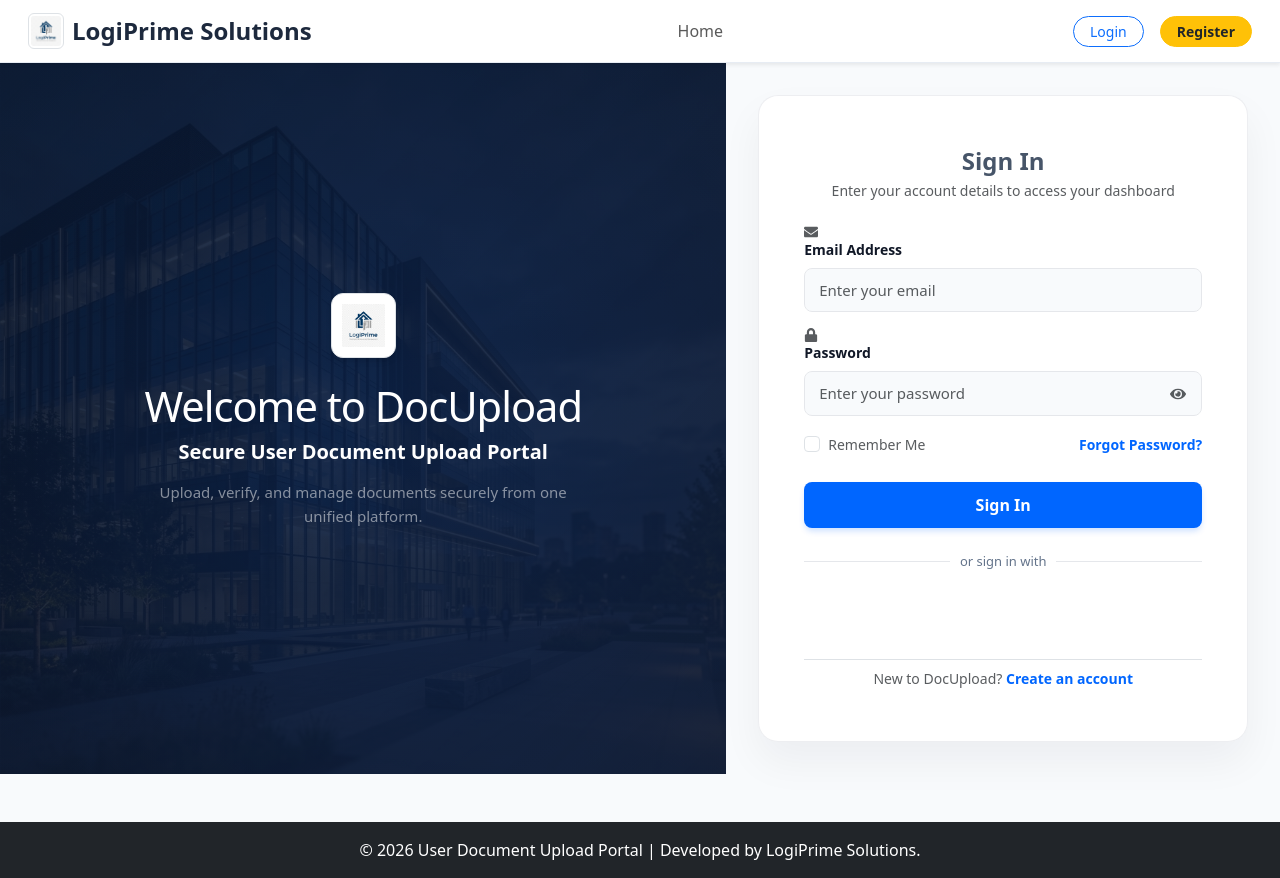
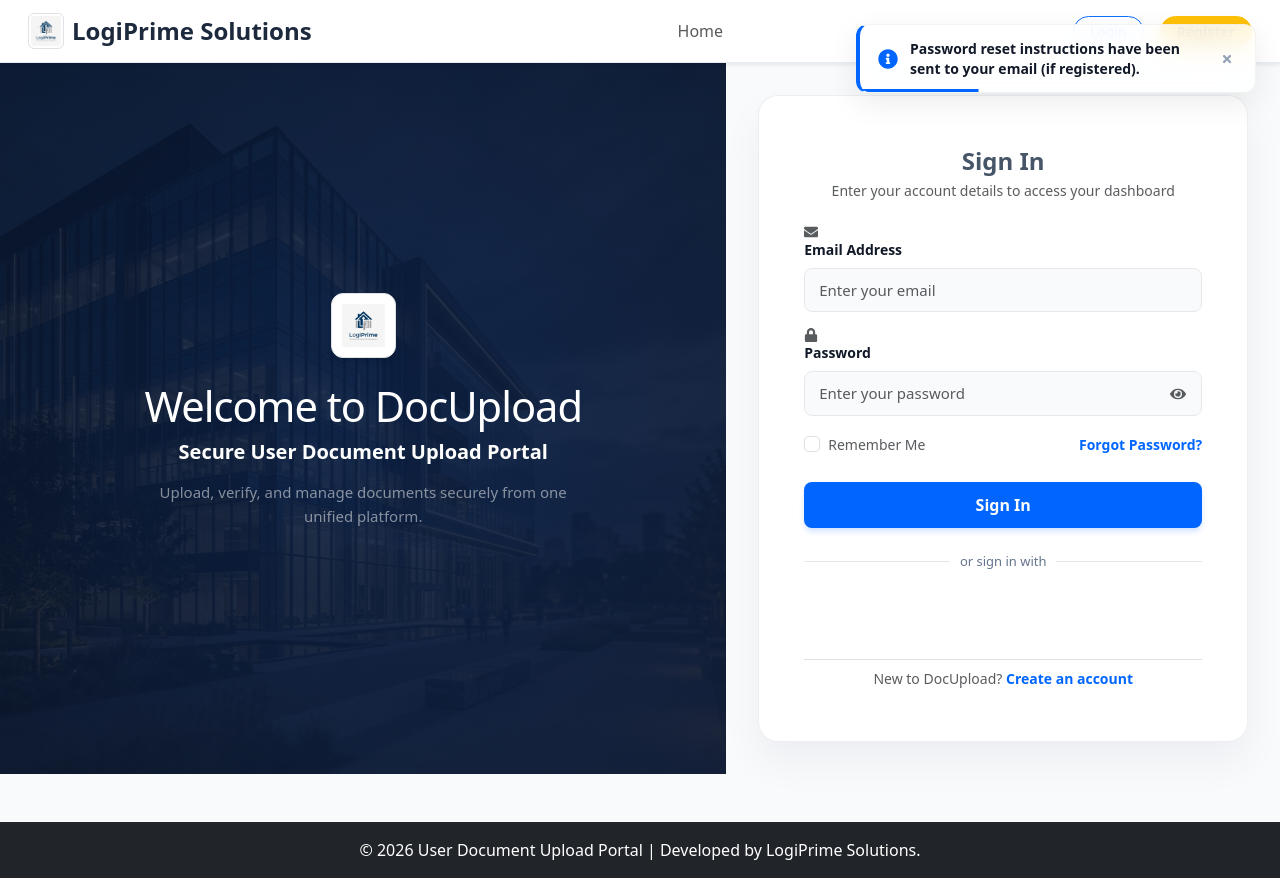
Before and after one commit to Rutuja4525/user-document-portal-frontend, a React (Vite) app: page /login in a window 1280 px wide. Both pictures are taken after a click on the link "Forgot Password?". Built offline with nearby package versions, Linux system fonts and the light colour scheme.

Commit message:
added toast

```diff
--- /dev/null
+++ b/src/context/ToastContext.jsx
@@ -0,0 +1,74 @@
+import React, { createContext, useContext, useState, useCallback } from "react";
+import { FaCheckCircle, FaExclamationCircle, FaInfoCircle, FaTimes, FaExclamationTriangle } from "react-icons/fa";
+
+const ToastContext = createContext(null);
+
+export function ToastProvider({ children }) {
+    const [toasts, setToasts] = useState([]);
+
+    const removeToast = useCallback((id) => {
+        setToasts((prev) => prev.map(t => t.id === id ? { ...t, removing: true } : t));
+        setTimeout(() => {
+            setToasts((prev) => prev.filter((t) => t.id !== id));
+        }, 300); // matches the slideOut animation duration (300ms)
+    }, []);
+
+    const showToast = useCallback((message, type = "info", duration = 4000) => {
+        const id = Date.now() + Math.random().toString(36).substr(2, 9);
+        setToasts((prev) => [...prev, { id, message, type, duration, removing: false }]);
+
+        setTimeout(() => {
+            removeToast(id);
+        }, duration);
+    }, [removeToast]);
+
+    const getIcon = (type) => {
+        switch (type) {
+            case "success": return <FaCheckCircle className="toast-icon-svg" />;
+            case "error": return <FaExclamationCircle className="toast-icon-svg" />;
+            case "warning": return <FaExclamationTriangle className="toast-icon-svg" />;
+            case "info":
+            default:
+                return <FaInfoCircle className="toast-icon-svg" />;
+        }
+    };
+
+    return (
+        <ToastContext.Provider value={{ showToast }}>
+            {children}
+            <div className="toast-container">
+                {toasts.map((toast) => (
+                    <div
+                        key={toast.id}
+                        className={`toast-item toast-${toast.type} ${toast.removing ? "removing" : ""}`}
+                    >
+                        <span className="toast-icon">{getIcon(toast.type)}</span>
+                        <div className="toast-content">{toast.message}</div>
+                        <button
+                            type="button"
+                            className="toast-close"
+                            onClick={() => removeToast(toast.id)}
+                            aria-label="Close notification"
+                        >
+                            <FaTimes size={12} />
+                        </button>
+                        {!toast.removing && (
+                            <div
+                                className="toast-progress"
+                                style={{ animationDuration: `${toast.duration}ms` }}
+                            />
+                        )}
+                    </div>
+                ))}
+            </div>
+        </ToastContext.Provider>
+    );
+}
+
+export function useToast() {
+    const context = useContext(ToastContext);
+    if (!context) {
+        throw new Error("useToast must be used within a ToastProvider");
+    }
+    return context;
+}
--- a/src/index.css
+++ b/src/index.css
@@ -648,3 +648,157 @@ body {
 .navbar-collapse.collapse {
   visibility: visible !important;
 }
+
+/* Toast Notifications */
+.toast-container {
+  position: fixed;
+  top: 24px;
+  right: 24px;
+  z-index: 9999;
+  display: flex;
+  flex-direction: column;
+  gap: 12px;
+  max-width: 400px;
+  width: calc(100% - 48px);
+  pointer-events: none;
+}
+
+.toast-item {
+  pointer-events: auto;
+  display: flex;
+  align-items: center;
+  gap: 12px;
+  padding: 14px 18px;
+  background: rgba(255, 255, 255, 0.85);
+  backdrop-filter: blur(12px);
+  -webkit-backdrop-filter: blur(12px);
+  border-radius: 12px;
+  box-shadow: 0 10px 30px rgba(0, 0, 0, 0.08), 0 1px 3px rgba(0, 0, 0, 0.02);
+  border: 1px solid rgba(229, 231, 235, 0.5);
+  transform: translateX(120%);
+  animation: toastSlideIn 0.35s cubic-bezier(0.16, 1, 0.3, 1) forwards;
+  position: relative;
+  overflow: hidden;
+  transition: all 0.3s ease;
+}
+
+.toast-item.removing {
+  animation: toastSlideOut 0.3s cubic-bezier(0.16, 1, 0.3, 1) forwards;
+}
+
+@keyframes toastSlideIn {
+  from {
+    opacity: 0;
+    transform: translateX(60px) scale(0.9);
+  }
+  to {
+    opacity: 1;
+    transform: translateX(0) scale(1);
+  }
+}
+
+@keyframes toastSlideOut {
+  from {
+    opacity: 1;
+    transform: translateX(0) scale(1);
+  }
+  to {
+    opacity: 0;
+    transform: translateX(60px) scale(0.9);
+  }
+}
+
+.toast-icon {
+  font-size: 20px;
+  display: flex;
+  align-items: center;
+  justify-content: center;
+  flex-shrink: 0;
+}
+
+.toast-content {
+  flex-grow: 1;
+  font-size: 14px;
+  font-weight: 600;
+  color: var(--text-h);
+  line-height: 1.4;
+}
+
+.toast-close {
+  background: none;
+  border: none;
+  color: #94a3b8;
+  cursor: pointer;
+  padding: 4px;
+  display: flex;
+  align-items: center;
+  justify-content: center;
+  border-radius: 6px;
+  transition: all 0.2s ease;
+}
+
+.toast-close:hover {
+  background-color: #f1f5f9;
+  color: #475569;
+}
+
+/* Progress bar inside Toast */
+.toast-progress {
+  position: absolute;
+  bottom: 0;
+  left: 0;
+  height: 3px;
+  background-color: var(--primary);
+  width: 100%;
+  transform-origin: left;
+  animation: toastProgress linear forwards;
+}
+
+@keyframes toastProgress {
+  from {
+    transform: scaleX(1);
+  }
+  to {
+    transform: scaleX(0);
+  }
+}
+
+.toast-success {
+  border-left: 4px solid var(--success);
+}
+.toast-success .toast-progress {
+  background-color: var(--success);
+}
+.toast-success .toast-icon {
+  color: var(--success);
+}
+
+.toast-error {
+  border-left: 4px solid var(--danger);
+}
+.toast-error .toast-progress {
+  background-color: var(--danger);
+}
+.toast-error .toast-icon {
+  color: var(--danger);
+}
+
+.toast-warning {
+  border-left: 4px solid var(--warning);
+}
+.toast-warning .toast-progress {
+  background-color: var(--warning);
+}
+.toast-warning .toast-icon {
+  color: var(--warning);
+}
+
+.toast-info {
+  border-left: 4px solid var(--primary);
+}
+.toast-info .toast-progress {
+  background-color: var(--primary);
+}
+.toast-info .toast-icon {
+  color: var(--primary);
+}
--- a/src/pages/Documents.jsx
+++ b/src/pages/Documents.jsx
@@ -1,5 +1,6 @@
 import { useState, useEffect } from "react";
 import { Link } from "react-router-dom";
+import { useToast } from "../context/ToastContext";
 import {
     getProperties, getAllDocuments, uploadPropertyDocument, deleteDocument, downloadDocument
 } from "../services/propertyService";
@@ -10,6 +11,7 @@ import {
 
 function Documents() {
     const [sidebarCollapsed, setSidebarCollapsed] = useState(false);
+    const { showToast } = useToast();
 
     // Core states linked to API
     const [documents, setDocuments] = useState([]);
@@ -74,7 +76,7 @@ function Documents() {
 
     const triggerUpload = async (file) => {
         if (!selectedPropertyId) {
-            alert("Please add a property first and select it to upload documents.");
+            showToast("Please add a property first and select it to upload documents.", "warning");
             return;
         }
 
@@ -93,12 +95,13 @@ function Documents() {
                 setUploadProgress(0);
                 setUploadFile(null);
                 refreshDocuments();
+                showToast("Document uploaded successfully!", "success");
             }, 400);
         } catch (err) {
             clearInterval(progressInterval);
             setUploading(false);
             console.error("Upload failed", err);
-            alert("Failed to upload document.");
+            showToast("Failed to upload document.", "error");
         }
     };
 
@@ -112,7 +115,7 @@ function Documents() {
             const file = e.dataTransfer.files[0];
             const name = file.name.toLowerCase();
             if (!name.endsWith(".pdf") && !name.endsWith(".doc") && !name.endsWith(".docx")) {
-                alert("Only PDF (.pdf) and Word (.doc, .docx) documents are allowed.");
+                showToast("Only PDF (.pdf) and Word (.doc, .docx) documents are allowed.", "error");
                 return;
             }
             triggerUpload(file);
@@ -125,7 +128,7 @@ function Documents() {
             const file = e.target.files[0];
             const name = file.name.toLowerCase();
             if (!name.endsWith(".pdf") && !name.endsWith(".doc") && !name.endsWith(".docx")) {
-                alert("Only PDF (.pdf) and Word (.doc, .docx) documents are allowed.");
+                showToast("Only PDF (.pdf) and Word (.doc, .docx) documents are allowed.", "error");
                 return;
             }
             triggerUpload(file);
@@ -137,9 +140,10 @@ function Documents() {
         try {
             await deleteDocument(id);
             refreshDocuments();
+            showToast("Document deleted successfully!", "success");
         } catch (err) {
             console.error("Failed to delete document", err);
-            alert("Failed to delete document.");
+            showToast("Failed to delete document.", "error");
         }
     };
 
@@ -148,7 +152,7 @@ function Documents() {
             await downloadDocument(docId, name);
         } catch (err) {
             console.error("Failed to download file", err);
-            alert("Failed to download document. Your session might have expired.");
+            showToast("Failed to download document. Your session might have expired.", "error");
         }
     };
 
--- a/src/pages/Login.jsx
+++ b/src/pages/Login.jsx
@@ -2,11 +2,13 @@ import { useState, useEffect } from "react";
 import { useNavigate, Link } from "react-router-dom";
 import { loginUser, googleLoginUser } from "../services/authService";
 import { useAuth } from "../context/AuthContext";
+import { useToast } from "../context/ToastContext";
 import { FaEnvelope, FaLock, FaEye, FaEyeSlash } from "react-icons/fa";
 
 function Login() {
     const { login, isAuthenticated } = useAuth();
     const navigate = useNavigate();
+    const { showToast } = useToast();
 
     const [formData, setFormData] = useState({
         email: "",
@@ -101,10 +103,13 @@ function Login() {
         try {
             const response = await loginUser(formData);
             login(response.data);
+            showToast("Welcome back! Logged in successfully.", "success");
             navigate("/dashboard");
         } catch (err) {
             console.error("Login Error:", err);
-            setError(err.response?.data?.message || "Invalid email or password. Please try again.");
+            const errMsg = err.response?.data?.message || "Invalid email or password. Please try again.";
+            setError(errMsg);
+            showToast(errMsg, "error");
         } finally {
             setLoading(false);
         }
@@ -112,7 +117,7 @@ function Login() {
 
     const handleForgotPassword = (e) => {
         e.preventDefault();
-        alert("Password reset instructions have been sent to your email (if registered).");
+        showToast("Password reset instructions have been sent to your email (if registered).", "info");
     };
 
     return (
--- a/src/pages/Properties.jsx
+++ b/src/pages/Properties.jsx
@@ -1,5 +1,6 @@
 import { useState, useEffect } from "react";
 import { Link } from "react-router-dom";
+import { useToast } from "../context/ToastContext";
 import {
     getProperties, createProperty, updateProperty, deleteProperty,
     getPropertyDocuments, uploadPropertyDocument, deleteDocument, downloadDocument
@@ -12,6 +13,7 @@ import {
 
 function Properties() {
     const [sidebarCollapsed, setSidebarCollapsed] = useState(false);
+    const { showToast } = useToast();
 
     // Core property list state from DB
     const [properties, setProperties] = useState([]);
@@ -83,9 +85,10 @@ function Properties() {
             setShowAddModal(false);
             resetForm();
             fetchProperties();
+            showToast("Property listing created successfully!", "success");
         } catch (err) {
             console.error("Failed to create property", err);
-            alert("Error creating property listing.");
+            showToast("Error creating property listing.", "error");
         }
     };
 
@@ -113,9 +116,10 @@ function Properties() {
             setShowEditModal(false);
             resetForm();
             fetchProperties();
+            showToast("Property updated successfully!", "success");
         } catch (err) {
             console.error("Failed to update property", err);
-            alert("Error updating property.");
+            showToast("Error updating property.", "error");
         }
     };
 
@@ -129,9 +133,10 @@ function Properties() {
             await deleteProperty(deleteId);
             setShowDeleteConfirm(false);
             fetchProperties();
+            showToast("Property deleted successfully!", "success");
         } catch (err) {
             console.error("Failed to delete property", err);
-            alert("Error deleting property listing.");
+            showToast("Error deleting property listing.", "error");
         }
     };
 
@@ -183,12 +188,13 @@ function Properties() {
                 // Refresh active property documents
                 const res = await getPropertyDocuments(activeProp.id);
                 setActivePropDocs(res.data);
+                showToast("Document uploaded successfully!", "success");
             }, 400);
         } catch (err) {
             clearInterval(progressInterval);
             setUploadingDoc(false);
             console.error("Document upload failed", err);
-            alert("Failed to upload document.");
+            showToast("Failed to upload document.", "error");
         }
     };
 
@@ -199,9 +205,10 @@ function Properties() {
             // Refresh active property documents
             const res = await getPropertyDocuments(activeProp.id);
             setActivePropDocs(res.data);
+            showToast("Document deleted successfully!", "success");
         } catch (err) {
             console.error("Failed to delete document", err);
-            alert("Failed to delete document.");
+            showToast("Failed to delete document.", "error");
         }
     };
 
@@ -210,7 +217,7 @@ function Properties() {
             await downloadDocument(docId, name);
         } catch (err) {
             console.error("Failed to download file", err);
-            alert("Failed to download document. Your session might have expired.");
+            showToast("Failed to download document. Your session might have expired.", "error");
         }
     };
 
--- a/src/pages/Register.jsx
+++ b/src/pages/Register.jsx
@@ -2,11 +2,13 @@ import { useState, useEffect } from "react";
 import { useNavigate, Link } from "react-router-dom";
 import { registerUser, googleLoginUser } from "../services/authService";
 import { useAuth } from "../context/AuthContext";
+import { useToast } from "../context/ToastContext";
 import { FaUser, FaEnvelope, FaPhone, FaLock, FaUserCheck, FaEye, FaEyeSlash } from "react-icons/fa";
 
 function Register() {
     const { login, isAuthenticated } = useAuth();
     const navigate = useNavigate();
+    const { showToast } = useToast();
 
     const [formData, setFormData] = useState({
         firstName: "",
@@ -139,6 +141,7 @@ function Register() {
 
         if (formData.password !== formData.confirmPassword) {
             setError("Passwords do not match!");
+            showToast("Passwords do not match!", "error");
             return;
         }
 
@@ -153,13 +156,17 @@ function Register() {
                 password: formData.password,
                 role: formData.role
             });
-            setSuccess("Account registered successfully! Redirecting to login...");
+            const successMsg = "Account registered successfully! Redirecting to login...";
+            setSuccess(successMsg);
+            showToast(successMsg, "success");
             setTimeout(() => {
                 navigate("/login");
             }, 2000);
         } catch (err) {
             console.error("Registration Error:", err);
-            setError(err.response?.data?.message || "Something went wrong during registration. Please try again.");
+            const errMsg = err.response?.data?.message || "Something went wrong during registration. Please try again.";
+            setError(errMsg);
+            showToast(errMsg, "error");
         } finally {
             setLoading(false);
         }
```
Also changed, not shown: src/App.jsx (+6 -3 lines).
